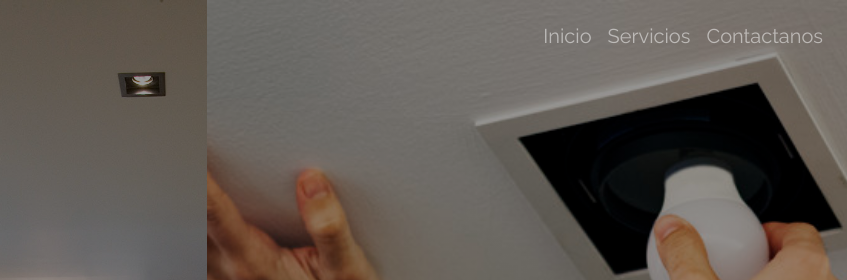
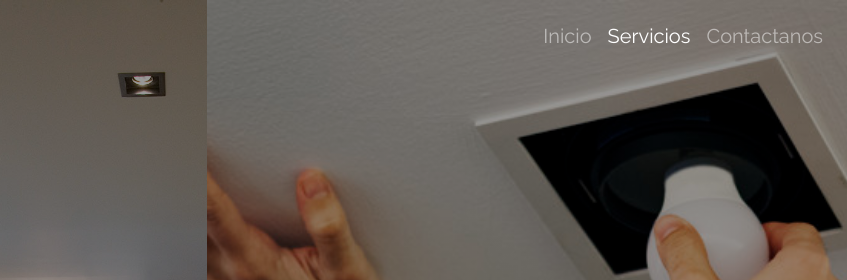
Before and after one commit to andy10134/css3, a plain HTML site: page servicios.html in a window 1280 px wide. Shown: the top 280 px of the page, 433-1280 px from the left. Drawn offline with nearby package versions, Linux system fonts and the light colour scheme.

Commit message:
active agregado

```diff
--- a/servicios.html
+++ b/servicios.html
@@ -30,7 +30,7 @@
               <a class="nav-link" href="index.html">Inicio <span class="sr-only">(current)</span></a>
             </li>
             <li class="nav-item">
-              <a class="nav-link" href="servicios.html">Servicios</a>
+              <a class="nav-link active" href="servicios.html">Servicios</a>
             </li>
             <li class="nav-item">
               <a class="nav-link" href="form.html">Contactanos</a>
```
